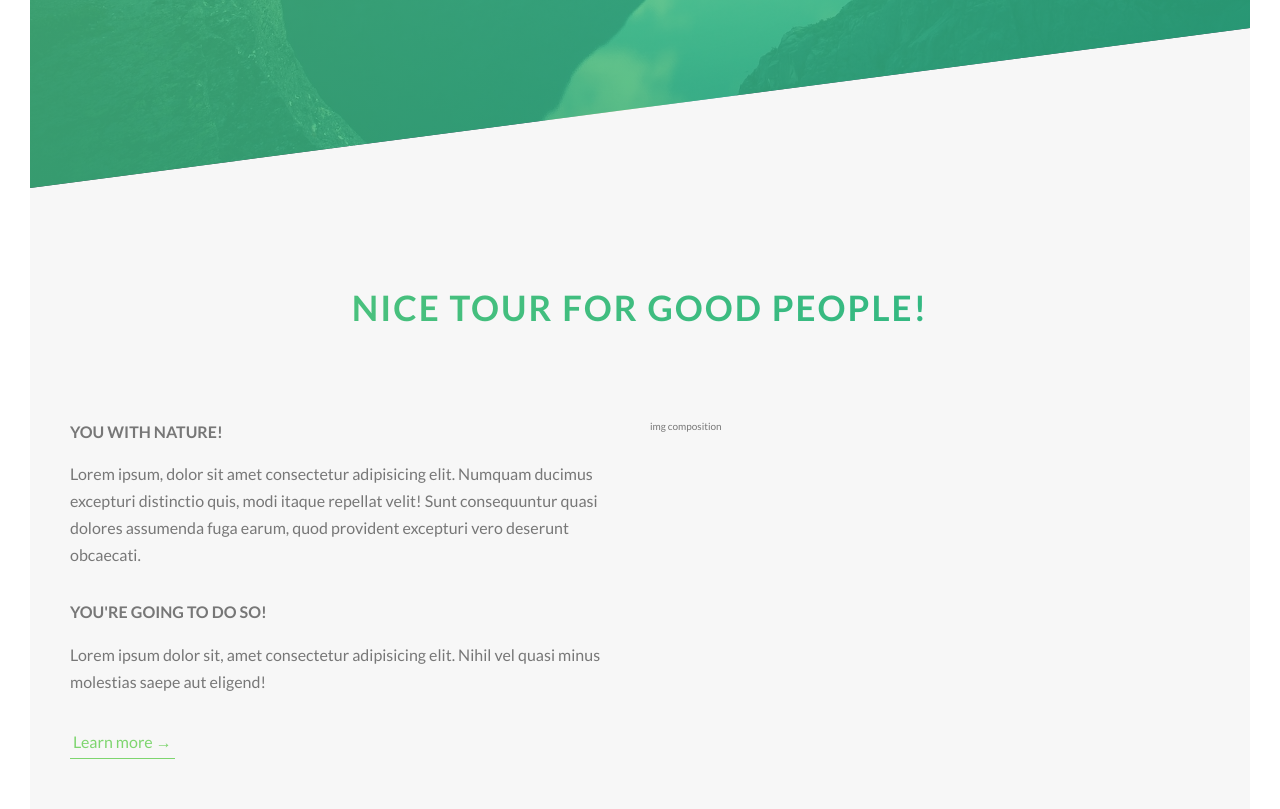
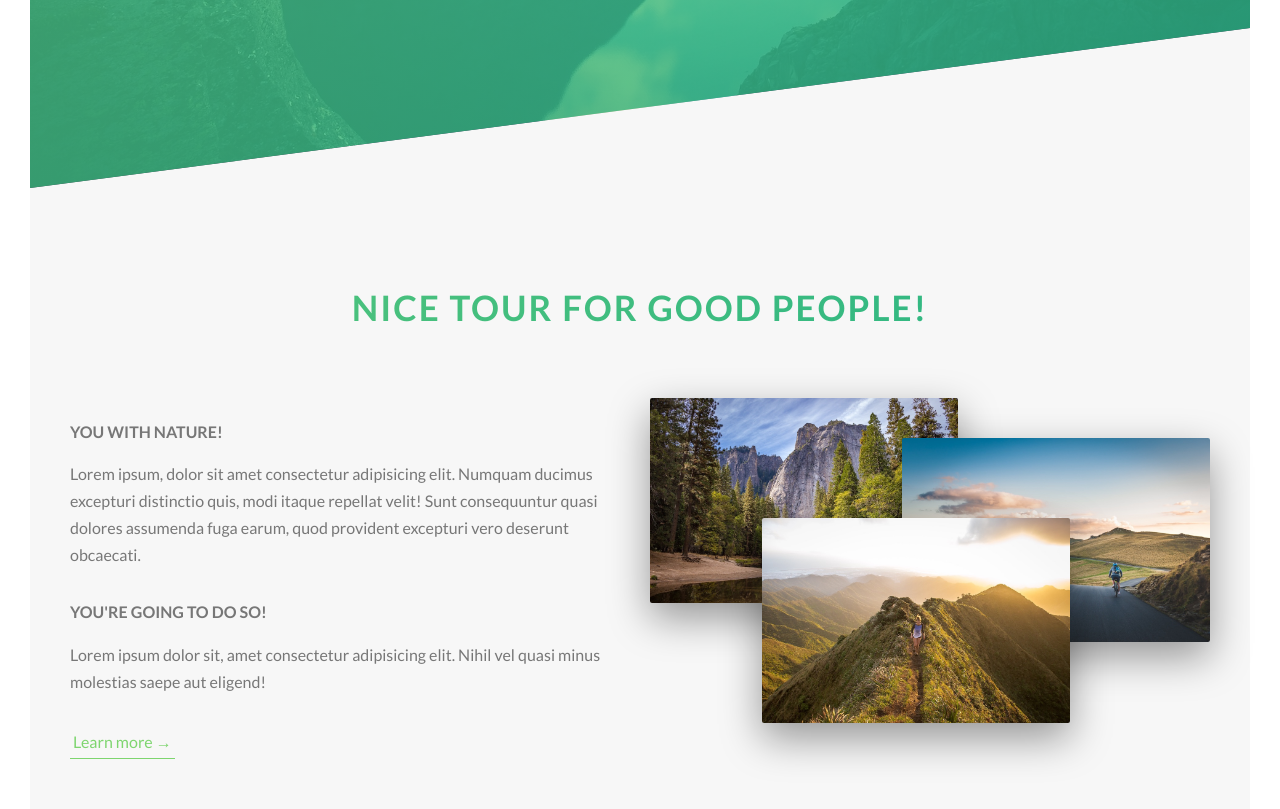
Before and after one commit to sailor95/SASS_SCSS-practice, a website: page index.html in a window 1280 px wide. Shown: the part 602-1411 px from the top of the page. Drawn offline with Linux system fonts and the light colour scheme.

Commit message:
Add 3 photos compotition

```diff
--- a/index.html
+++ b/index.html
@@ -55,7 +55,11 @@
                     <a href="#" class="btn-text">Learn more &rarr;</a>
                 </div>
                 <div class="col-1-of-2">
-                    img composition
+                    <div class="composition">
+                        <img src="img/nat-1-large.jpg" alt="Photo 1" class="composition__photo composition__photo--p1">
+                        <img src="img/nat-2-large.jpg" alt="Photo 2" class="composition__photo composition__photo--p2">
+                        <img src="img/nat-3-large.jpg" alt="Photo 3" class="composition__photo composition__photo--p3">
+                    </div>
                 </div>
             </div>
         </section>
--- /dev/null
+++ b/sass/components/_compositions.scss
@@ -0,0 +1,25 @@
+.composition {
+    position: relative;
+
+    &__photo {
+        width: 55%;
+        box-shadow: 0 1.5rem 4rem rgba($color-black, .4);
+        border-radius: 2px;
+        position: absolute;
+
+        &--p1 {
+            left: 0;
+            top: -2rem;
+        }
+
+        &--p2 {
+            right: 0;
+            top: 2rem;
+        }
+
+        &--p3 {
+            left: 20%;
+            top: 10rem;
+        }
+    }
+}
--- a/sass/main.scss
+++ b/sass/main.scss
@@ -8,6 +8,7 @@
 @import "base/utilities";
 
 @import "components/button";
+@import "components/compositions";
 
 @import "layout/header";
 @import "layout/grid";
```
Also changed, not shown: css/style.css.
